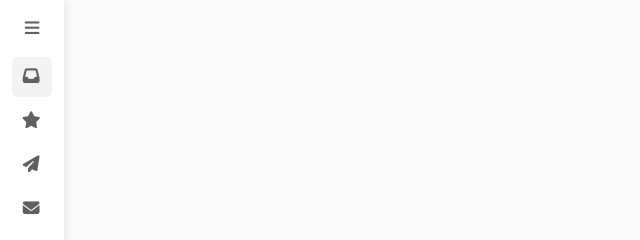
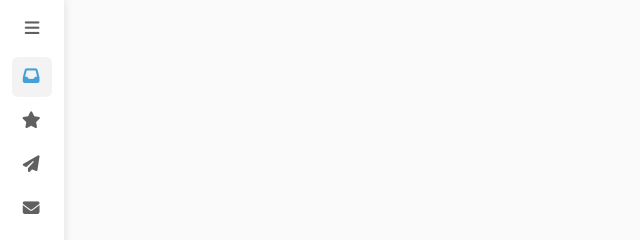
Before and after one commit to Michecosa/inspired-by, a plain HTML site: page codepen/responsive-sidebar/index.html in a window 1280 px wide. In both pictures the pointer is over the icon 31 px from the left and 76 px from the top of the page. Shown: the top 240 px of the page, 0-640 px from the left. Drawn offline with Linux system fonts and the light colour scheme.

Commit message:
Change icon color when in hover

```diff
--- a/codepen/responsive-sidebar/assets/css/style.css
+++ b/codepen/responsive-sidebar/assets/css/style.css
@@ -100,8 +100,13 @@ body{
   height:var(--item-h);
   width:100%;
 }
+
 .menu a:hover {
   background:var(--accent);
+
+  i {
+    color:rgb(68, 161, 215);
+  }
 }
 
 /* icone */
```
